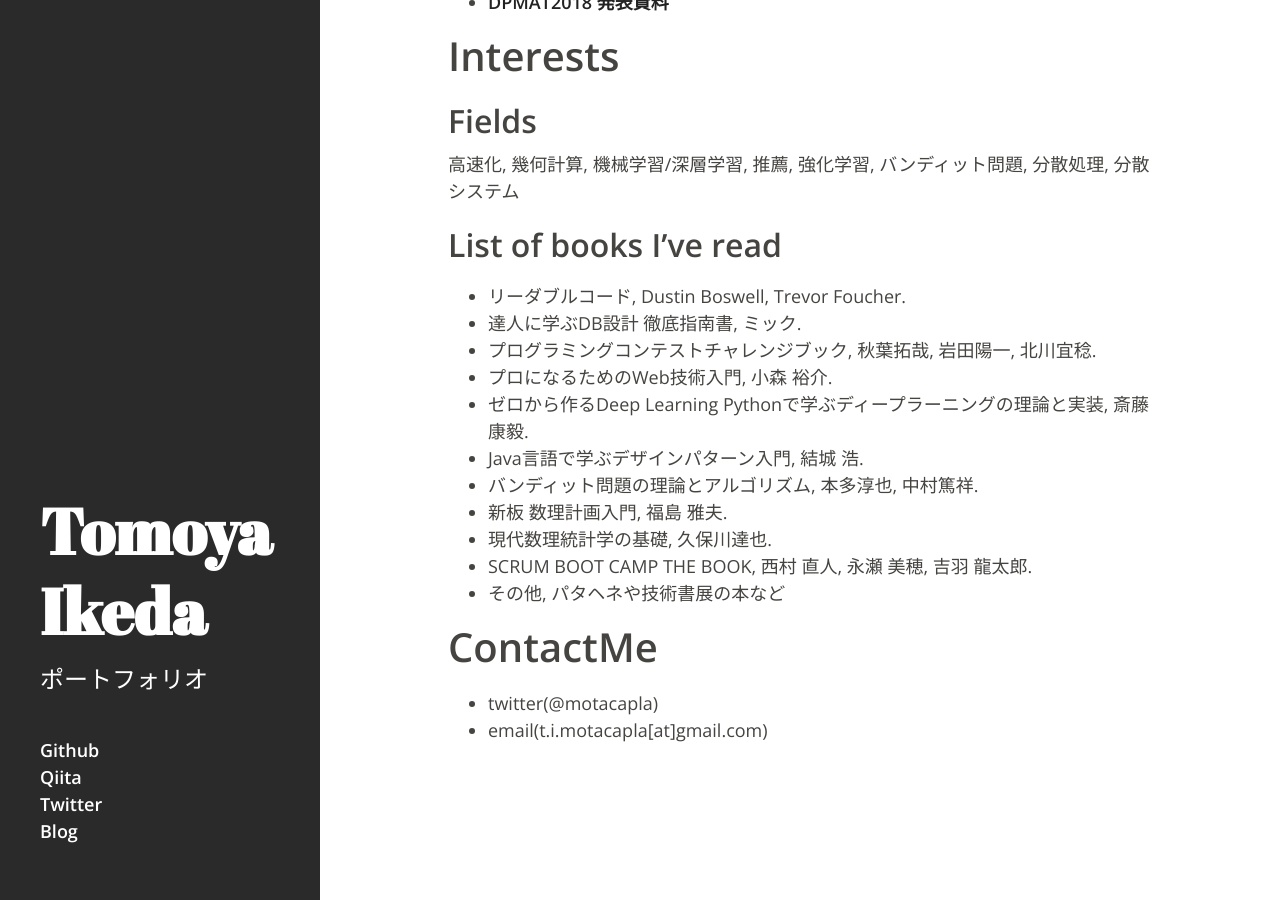
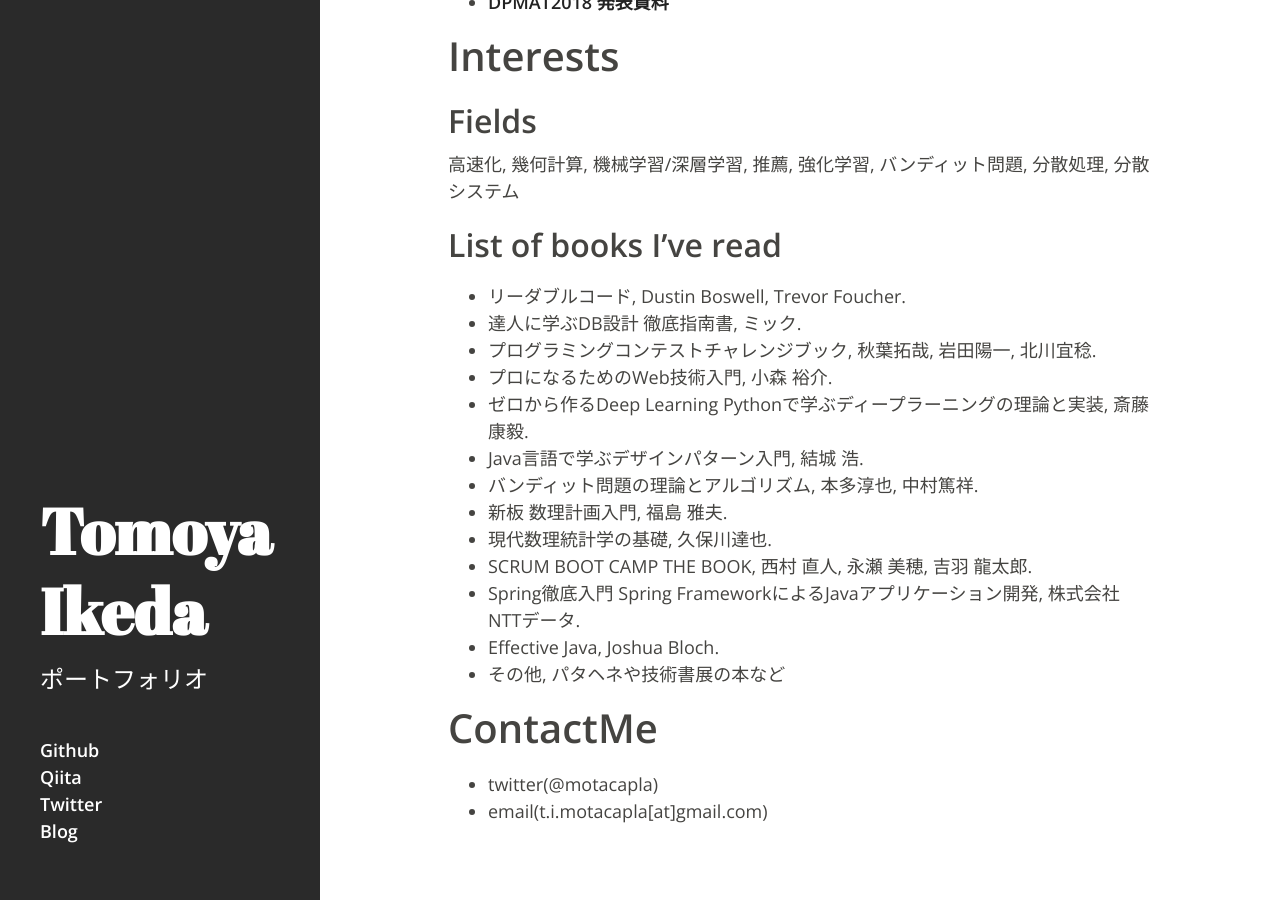
Before and after one commit to motacapla/motacapla.github.io, a Jekyll site: the page built from index.md, in a window 1280 px wide and 900 px high, scrolled down 2735 px. Built offline with Jekyll 4.4.1, drawn with Linux system fonts in a browser that asks for light colours; the list of posts is cut into pages by our own code.

Commit message:
update books

```diff
--- a/index.md
+++ b/index.md
@@ -85,6 +85,8 @@ AWS, GCP, on-premise
  - 新板 数理計画入門, 福島 雅夫.
  - 現代数理統計学の基礎, 久保川達也.
  - SCRUM BOOT CAMP THE BOOK, 西村 直人, 永瀬 美穂, 吉羽 龍太郎.
+ - Spring徹底入門 Spring FrameworkによるJavaアプリケーション開発, 株式会社NTTデータ.
+ - Effective Java, Joshua Bloch.
  - その他, パタヘネや技術書展の本など
 
 # ContactMe
```
